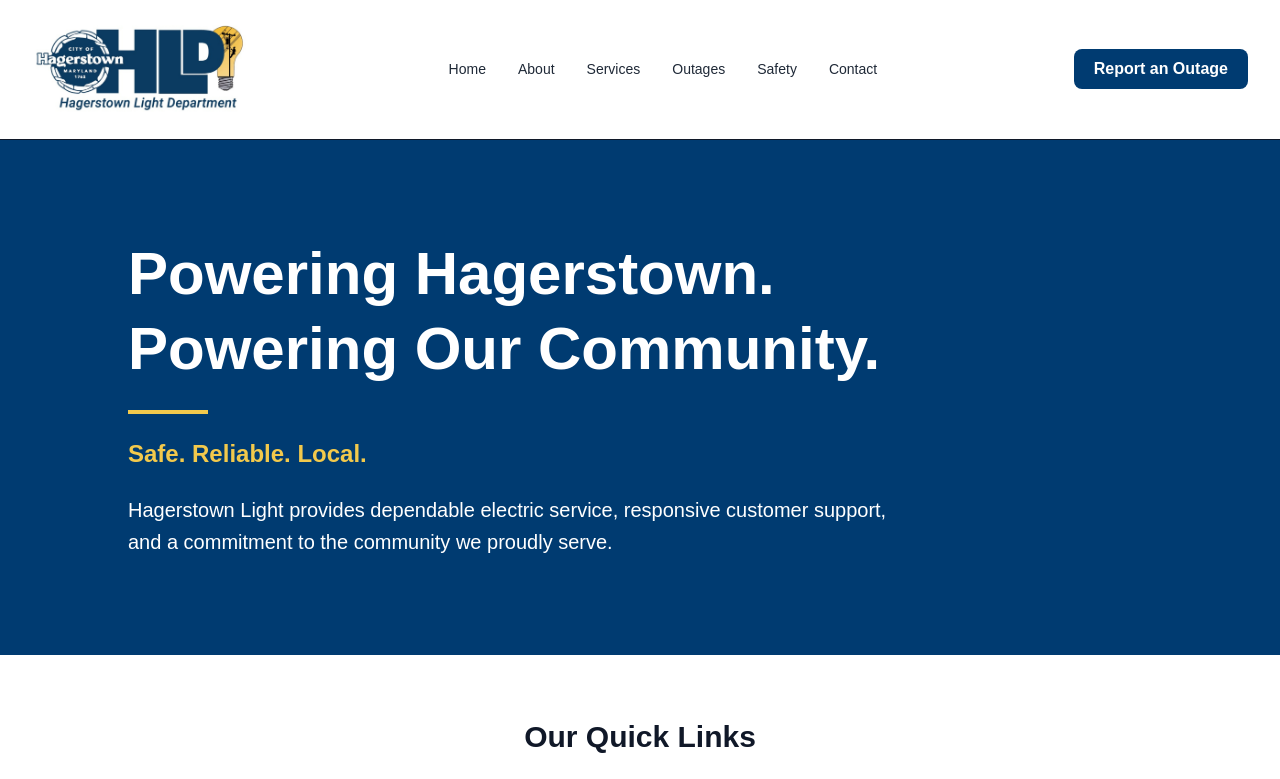
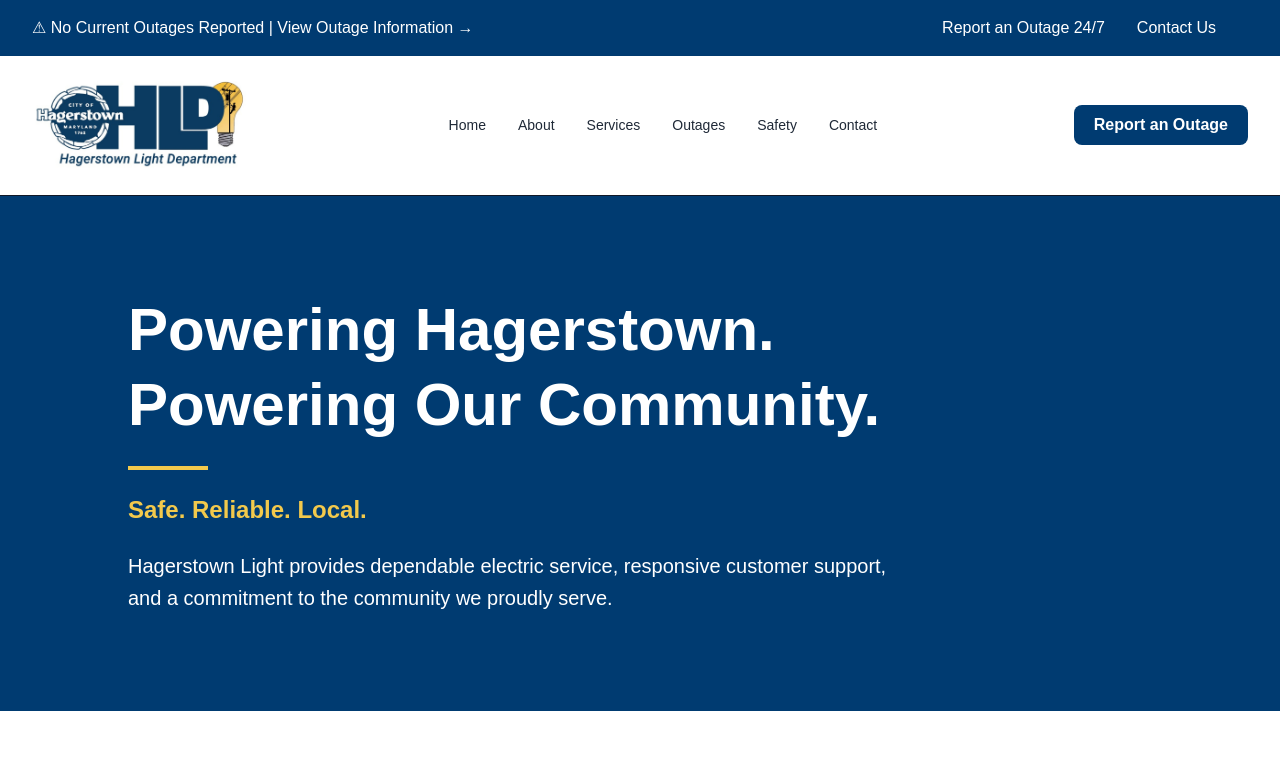
Before and after one commit to clinemichael/hagerstown-light-website, a Next.js app: page / in a window 1280 px wide. Shown: the top 779 px of the page. Built offline with nearby package versions, Linux system fonts and the light colour scheme.

Commit message:
Add responsive alert bar component

```diff
--- a/app/page.tsx
+++ b/app/page.tsx
@@ -4,10 +4,14 @@
 import ServiceCard from "@/components/ServiceCard";
 import Hero from "@/components/Hero";
 import QuickLinks from "@/components/QuickLinks";
+import AlertBar from "@/components/AlertBar";
 
 export default function Home() {
   return (
     <main className="min-h-screen bg-white text-gray-900">
+
+      <AlertBar />
+
 
       <Header />
 
--- /dev/null
+++ b/components/AlertBar.tsx
@@ -0,0 +1,31 @@
+export default function AlertBar() {
+  return (
+
+    <section className="flex items-center justify-between bg-brand-blue text-white px-8 py-2">
+
+
+        <p className="text-xs md:text-base">
+            ⚠ No Current Outages Reported
+
+                |
+
+            View Outage Information →
+
+        </p>
+
+
+        <nav className="hidden md:flex gap-8 bg-brand-blue text-white px-8 py-2">
+             <a href="#">
+             Report an Outage 24/7
+            </a>
+
+            <a href="#">
+             Contact Us
+            </a>
+
+           </nav>
+
+
+    </section>
+  );
+}
```
